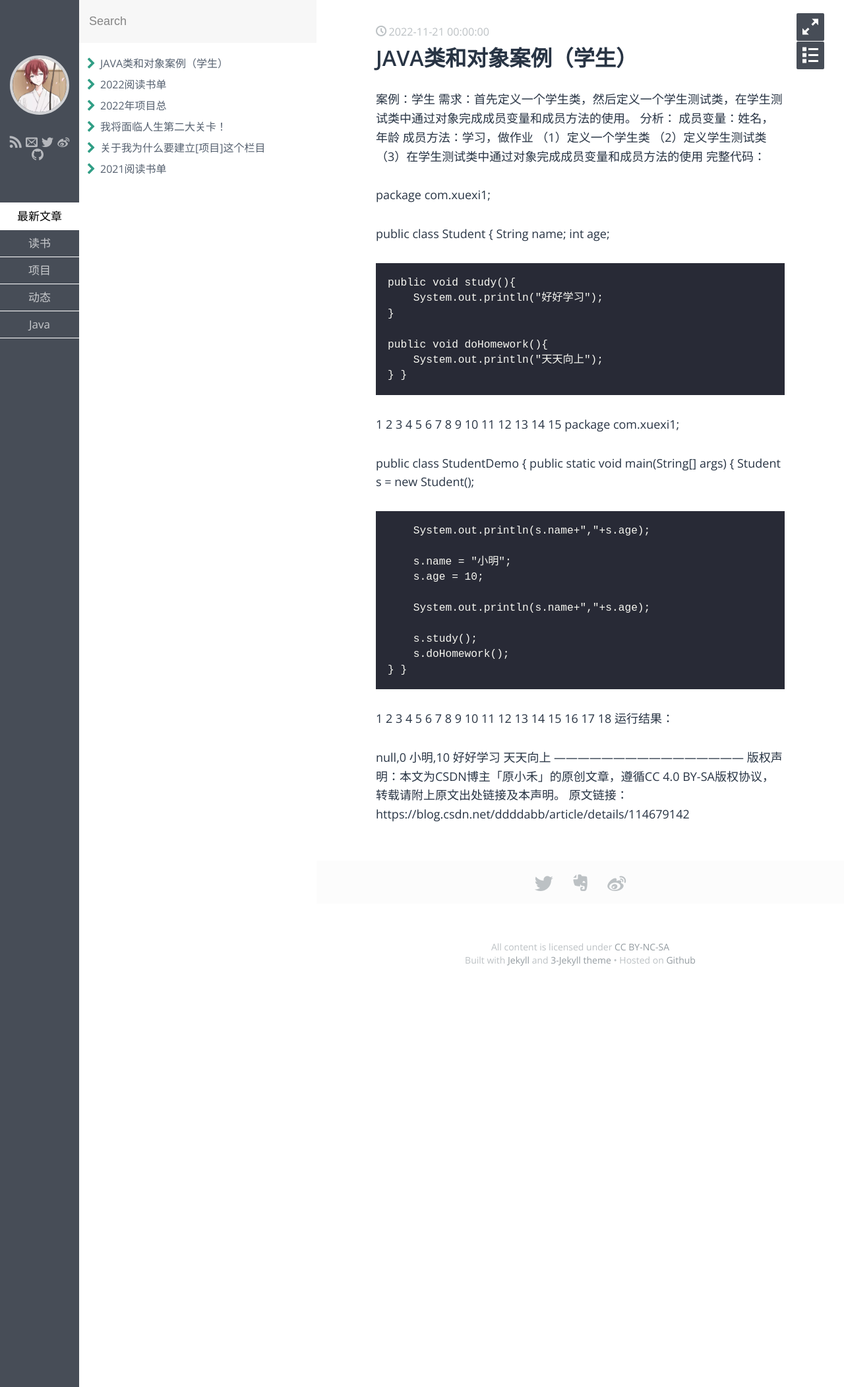
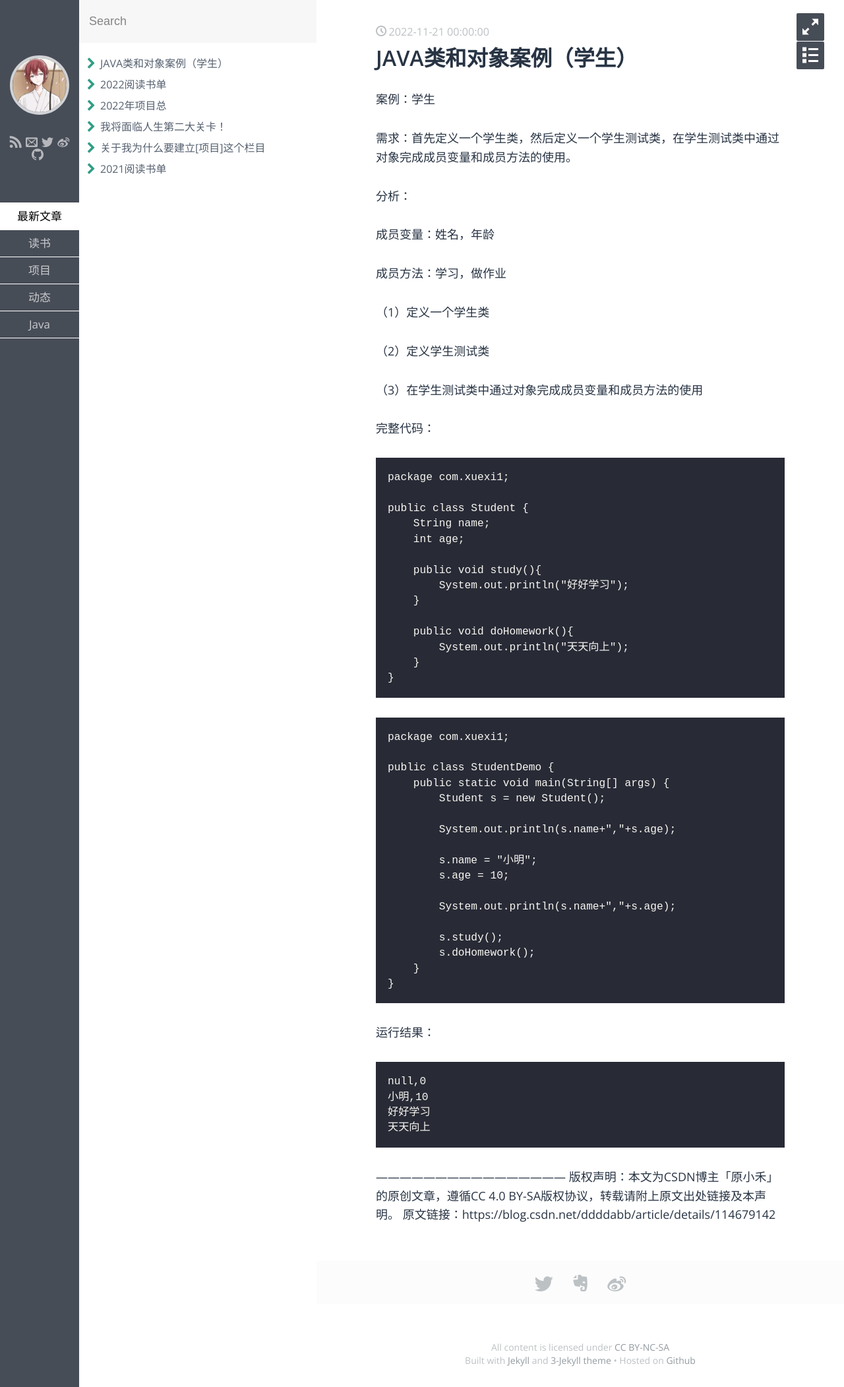
Before and after one commit to huiqiang233/huiqiang233.github.io, a Jekyll site: the page built from _posts/proj/2022-11-21-Student.md, in a window 1280 px wide. Shown: the whole page at 66% size. Built offline with Jekyll 4.4.1, drawn with Linux system fonts in a browser that asks for light colours; some web fonts are replaced; comment, search, counter and statistics services are not loaded.

Commit message:
Update 2022-11-21-Student.md

````diff
--- a/_posts/proj/2022-11-21-Student.md
+++ b/_posts/proj/2022-11-21-Student.md
@@ -5,15 +5,23 @@
 keywords: java
 ---
 案例：学生
+
 需求：首先定义一个学生类，然后定义一个学生测试类，在学生测试类中通过对象完成成员变量和成员方法的使用。
+
 分析：
+
 成员变量：姓名，年龄
+
 成员方法：学习，做作业
+
 （1）定义一个学生类
+
 （2）定义学生测试类
+
 （3）在学生测试类中通过对象完成成员变量和成员方法的使用
+
 完整代码：
-
+```
 package com.xuexi1;
 
 public class Student {
@@ -28,22 +36,8 @@
         System.out.println("天天向上");
     }
 }
-
-1
-2
-3
-4
-5
-6
-7
-8
-9
-10
-11
-12
-13
-14
-15
+```
+```
 package com.xuexi1;
 
 public class StudentDemo {
@@ -61,31 +55,15 @@
         s.doHomework();
     }
 }
+```
 
-1
-2
-3
-4
-5
-6
-7
-8
-9
-10
-11
-12
-13
-14
-15
-16
-17
-18
 运行结果：
-
+```
 null,0
 小明,10
 好好学习
 天天向上
+```
 ————————————————
 版权声明：本文为CSDN博主「原小禾」的原创文章，遵循CC 4.0 BY-SA版权协议，转载请附上原文出处链接及本声明。
 原文链接：https://blog.csdn.net/ddddabb/article/details/114679142
````
